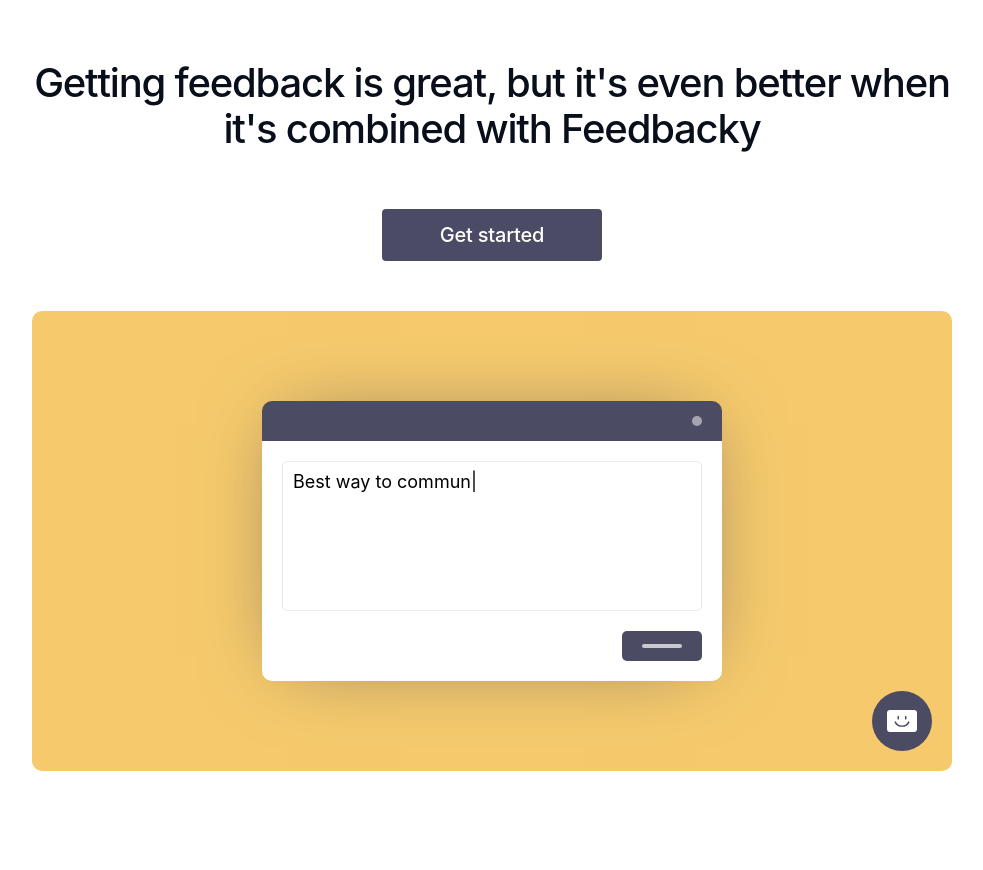
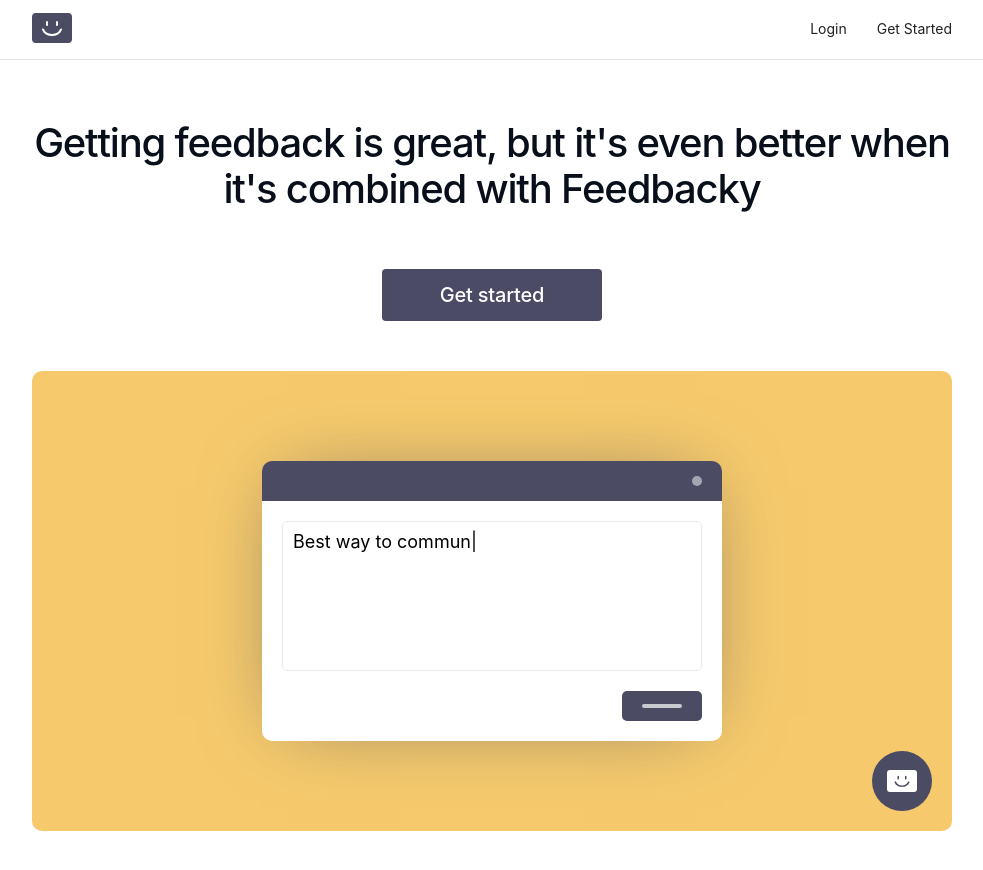
Before and after one commit to baris5d/feedbacky, a React (Create React App) app in the folder showcase/: page / in a window 1280 px wide. Shown: the top 870 px of the page, without its empty margins (148-1131 px from the left). Before the commit the page ends 821 px from the top, so only its background shows below. Built offline with nearby package versions, Linux system fonts and the light colour scheme.

Commit message:
chore(showcase): add pages to the router

```diff
--- a/showcase/src/index.tsx
+++ b/showcase/src/index.tsx
@@ -9,6 +9,10 @@
   Routes,
   Route,
 } from "react-router-dom";
+import GettingStarted from './pages/gettingStarted/GettingStarted';
+import Header from './common/components/header/Header';
+import Register from './pages/register/Register';
+import Login from './pages/login/Login';
 
 
 const root = ReactDOM.createRoot(
@@ -18,9 +22,16 @@
 root.render(
   <React.StrictMode>
     <BrowserRouter>
+    <main className="main">
+      <Header />
       <Routes>
         <Route path="/" element={<Landing />} />
+        <Route path="/getting-started" element={<GettingStarted />} />
+        <Route path="/register" element={<Register />} />
+        <Route path="/login" element={<Login />} />
+
       </Routes>
+    </main>
     </BrowserRouter>
   </React.StrictMode>
 );
```
